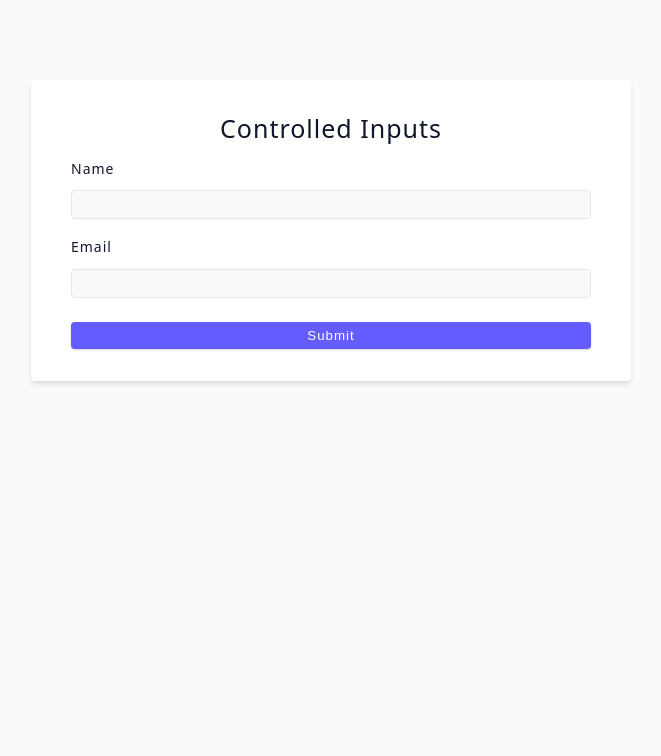
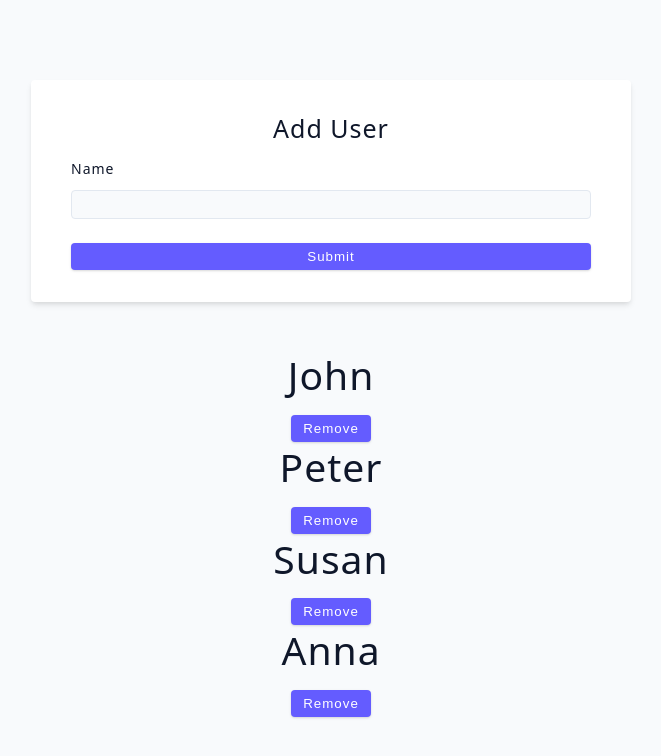
Before and after one commit to emmeiwhite/advanced-react-2024, a React (Vite) app: page / in a window 1280 px wide. Shown: the top 756 px of the page, without its empty margins (309-970 px from the left). Built offline with nearby package versions, Linux system fonts and the light colour scheme.

Commit message:
Form Add User Challenge sorted, with uuid for id

```diff
--- a/package.json
+++ b/package.json
@@ -10,7 +10,8 @@
   },
   "dependencies": {
     "react": "^18.2.0",
-    "react-dom": "^18.2.0"
+    "react-dom": "^18.2.0",
+    "uuid": "^10.0.0"
   },
   "devDependencies": {
     "@types/react": "^18.0.26",
--- a/src/App.jsx
+++ b/src/App.jsx
@@ -1,4 +1,4 @@
-import ControlledInput from './tutorial/06-forms/starter/01-controlled-inputs'
+import ControlledInput from './tutorial/06-forms/starter/02-user-challenge'
 
 function App() {
   return (
--- a/src/tutorial/06-forms/starter/02-user-challenge.jsx
+++ b/src/tutorial/06-forms/starter/02-user-challenge.jsx
@@ -1,21 +1,81 @@
+import { useState } from 'react'
+import { data } from '../../../data'
+
+import { v4 as uuidv4 } from 'uuid'
+
 const UserChallenge = () => {
+  const [persons, setPersons] = useState(data)
+  const [name, setName] = useState('')
+  const handleDelete = id => {
+    // Delete Functionality, wisely passing down the function and getting back the id when being called in the child component, function is itself like a complex variable in JS and we can call it  anywhere if we have the access to it
+
+    setPersons(persons.filter(person => person.id !== id))
+  }
+
+  const handleSubmit = e => {
+    e.preventDefault()
+
+    const person = {
+      id: uuidv4(),
+      name
+    }
+
+    setPersons([...persons, person])
+  }
   return (
     <div>
-      <form className='form'>
+      <form
+        className="form"
+        onSubmit={handleSubmit}
+      >
         <h4>Add User</h4>
-        <div className='form-row'>
-          <label htmlFor='name' className='form-label'>
+        <div className="form-row">
+          <label
+            htmlFor="name"
+            className="form-label"
+          >
             name
           </label>
-          <input type='text' className='form-input' id='name' />
+          <input
+            type="text"
+            className="form-input"
+            id="name"
+            value={name}
+            onChange={e => setName(e.target.value)}
+          />
         </div>
 
-        <button type='submit' className='btn btn-block'>
+        <button
+          type="submit"
+          className="btn btn-block"
+        >
           submit
         </button>
       </form>
       {/* render users below */}
+
+      {persons.map(person => (
+        <Person
+          {...person}
+          key={person.id}
+          handleDelete={handleDelete}
+        />
+      ))}
     </div>
-  );
-};
-export default UserChallenge;
+  )
+}
+
+function Person({ id, name, handleDelete }) {
+  return (
+    <div className="person">
+      <h2>{name}</h2>
+      <button
+        className="btn"
+        onClick={() => handleDelete(id)}
+      >
+        Remove
+      </button>
+    </div>
+  )
+}
+export default UserChallenge
```
Also changed, not shown: 1 other file (tests, documents, lock files or other folders).
